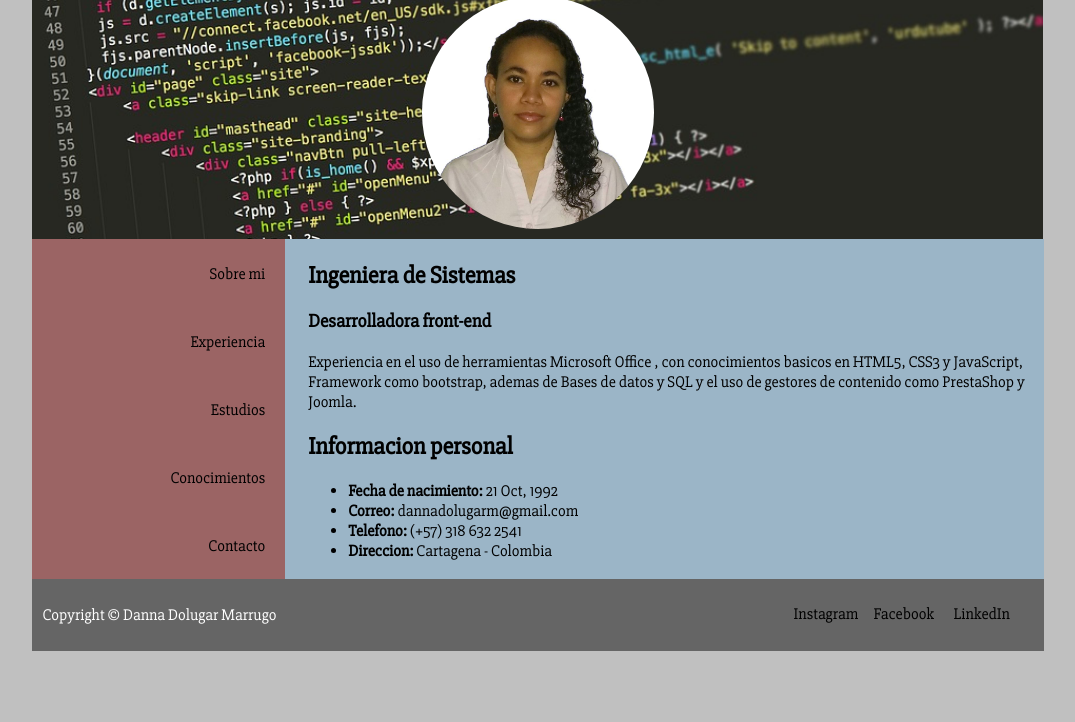
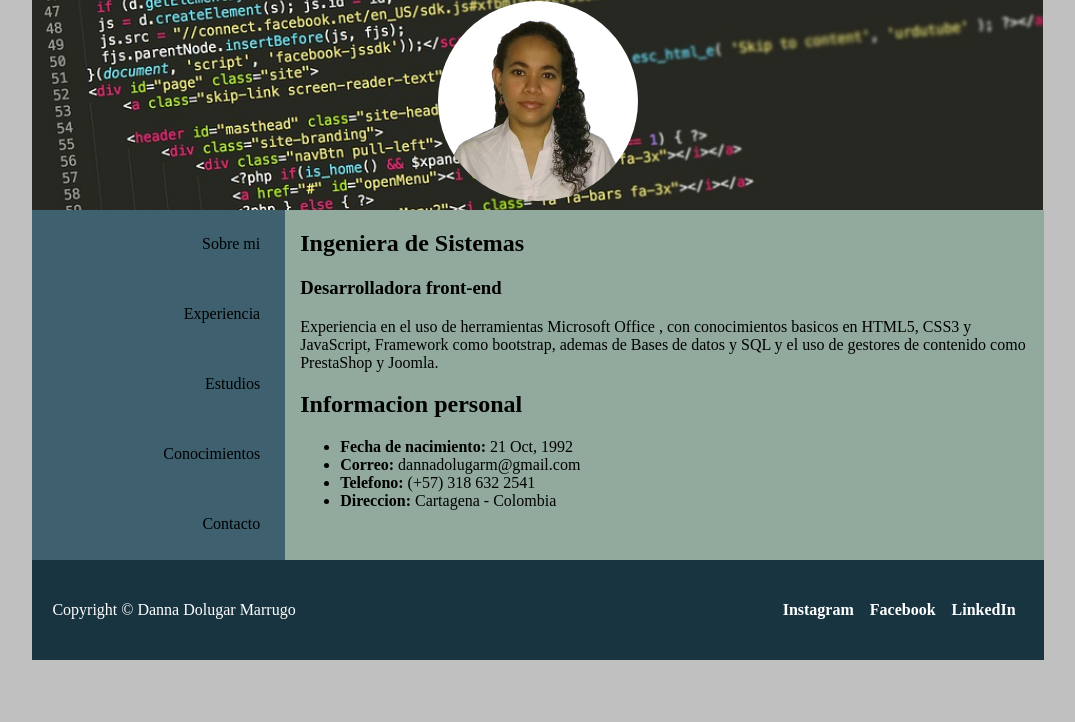
Before and after one commit to dannadolugar/dannadolugar.github.io, a plain HTML site: page index.html in a window 1280 px wide. Shown: the part 78-800 px from the top of the page, without its empty margins (102-1177 px from the left). Drawn offline with Linux system fonts and the light colour scheme.

Commit message:
hv con grid

```diff
--- a/css/flex.css
+++ /dev/null
@@ -1,136 +0,0 @@
-body{
-	background: #c0c0c0;
-	/*font-family: 'Share Tech', sans-serif;*/
-	font-family: 'Slabo 27px', serif;
-	/*font-size: 16px;*/
-}
-
-a:visited, a:link{
-	text-decoration: none;
-	color: #000000;
-}
-
-em{
-	font-weight: bold;
-	font-style: normal;
-	/*display: block;*/
-}
-
-#wrap{
-	width: 80%;
-	margin: auto;
-}
-
-#header{
-	background-image: url(../images/wallpaper.jpg);
-	background-repeat: no-repeat;
-	background-size: 100%;
-}
-
-#header h1{
-	color: #fff;
-	text-align: center;
-	padding-top: 15px;
-	margin: 2px;
-}
-
-/*-- IMAGEN --*/
-
-#perfil{
-	width: 23%;
-	height: 23%;
-	border-radius: 180px;
-	display: block;
-	margin:auto;
-	padding: 10px;
-}
-
-/*-- MENU --*/
-
-#menu{
-	float: left;
-	width: 25%;
-	height: 9cm;
-	background-color: #9B6464;
-
-	display: flex;
-	flex-flow: column nowrap;
-	justify-content: space-around;
-}
-
-#menu a{
-	text-decoration: none;
-	color: #000000;
-
-	flex-grow: 1;
-	text-align: right;
-	padding-top: 25px;
-	padding-right: 20px;
-}
-
-#menu a:hover{
-	background-color: #C37F7F;
-}
-
-/*-- CONTENIDO--*/
-
-#contenido{
-	box-sizing: border-box;
-	float: right;
-	width: 75%;
-	height: 9cm;
-	background-color: #9BB5C7;
-	padding: 0px;
-    padding-left: 20px;
-
-	display: flex;
-	flex-flow: row wrap;
-	overflow: auto;
-}
-
-#contenido section{
-	flex-basis: 100%;
-	height: 100%;
-	padding-top: 3px;
-	padding-left: 3px;
-}
-
-#Experience span, #Experience em, #Estudios span, #Estudios em{
-	display: block;
-}
-
-
-footer{
-	background-color: #656565;
-	color: #FFFFFF;
-	/*float: left;*/
-	/*width: 100%;*/
-	padding: 10px;
-	display: flex;
-	flex-flow: row nowrap;
-	align-content: space-between;
-}
-
-footer div{
-	width: 50%;
-	flex: 1;
-}
-
-footer #redes{
-	/*width: 50%;*/
-	display: flex;
-	flex-flow: row nowrap;
-	justify-content: flex-end;
-}
-
-footer #redes a{
-	/*flex:1;*/
-	align-items: flex-end;
-    width: 80px;
-    height: 30px;
-    line-height: 50px;
-}
-
-footer #redes a:hover{
-	color: #FFF;
-}
--- /dev/null
+++ b/css/grid.css
@@ -0,0 +1,126 @@
+/* body*/
+
+body{
+	background: #C0C0C0;
+}
+
+#wrap{
+	width: 80%;
+	margin:auto;
+	display: grid;
+	grid-template-rows: 280px 350px 100px;
+	grid-template-columns: 25% 75%;
+	grid-template-areas: "header header"
+							"menu contenido"
+							"footer footer";
+}
+
+a:visited, a:link{
+	text-decoration: none;
+	color: #000000;
+}
+
+em{
+	font-weight: bold;
+	font-style: normal;
+}
+
+#header{
+	background: url(../images/wallpaper.jpg);
+	background-repeat: no-repeat;
+	background-size: 100%;
+
+	grid-area: header;
+	display: flex;
+	flex-flow: row wrap;
+	justify-content: center;
+	align-items: center;
+}
+
+#header h1{
+	color: #fff;
+	width: 100%;
+	text-align: center;
+	margin: 0;
+	padding: 10px;
+
+}
+
+#perfil{
+	height: 200px;
+	width: 200px;
+	margin: auto;
+	border-radius: 50%;
+}
+
+#menu{
+	/*background-color: #9B6464;*/
+	background-color: #3E606F;
+	grid-area: menu;
+	display: flex;
+	flex-flow: row wrap;
+	flex-direction: column;
+	justify-content: space-around;
+}
+
+#menu a{
+	text-align: right;
+	padding-right: 15px;
+	flex-grow: 1;
+	padding: 25px;
+}
+
+#menu a:hover{
+	/*background-color: #C37F7F;*/
+	background-color: #9BB5C7;
+}
+
+#contenido{
+	background-color: #91AA9D;
+	padding-left: 15px;
+	grid-area: contenido;
+	display: flex;
+	flex-flow: row wrap;
+	overflow: auto;
+}
+
+#contenido section{
+	height: 100%;
+	width: 100%;
+}
+
+#Experience span, #Experience em, #Estudios span, #Estudios em{
+	display: block;
+}
+
+#footer{
+	background-color: #193441;
+	color: #fff;
+	padding: 20px;
+	grid-area: footer;
+	display: flex;
+	flex-flow: row nowrap;
+	justify-content: space-between;
+}
+
+#footer div{
+	flex: 1;
+	display: flex;
+	flex-flow: row wrap;
+	align-items: center;
+}
+
+#redes{
+	justify-content: flex-end;
+}
+
+#footer a{
+	color: #fff;
+	align-items: flex-end;
+	font-weight: bold;
+	margin:8px;
+}
+
+#footer a:hover{
+	color: #9BB5C7;
+}
--- a/index.html
+++ b/index.html
@@ -2,7 +2,7 @@
 <html>
 <head>
 	<title>Danna Dolugar</title>
-	<link rel="stylesheet" href="css/flex.css">
+	<link rel="stylesheet" href="css/grid.css">
 	<link href="https://fonts.googleapis.com/css?family=Slabo+27px" rel="stylesheet">
 	<!-- <script src="o.js"></script> -->
 	<!-- <link href="https://fonts.googleapis.com/css?family=Share+Tech" rel="stylesheet"> -->
```
